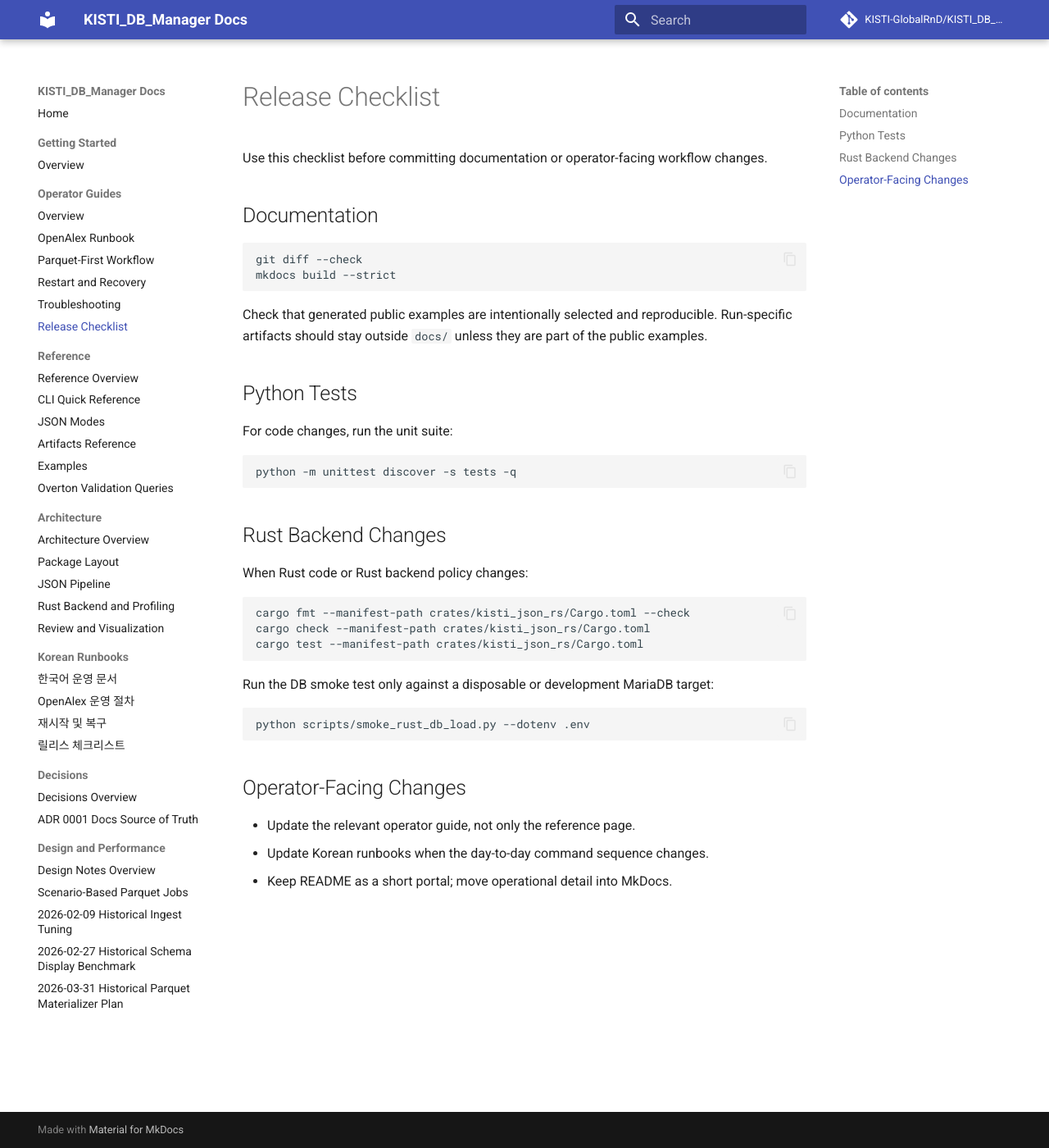
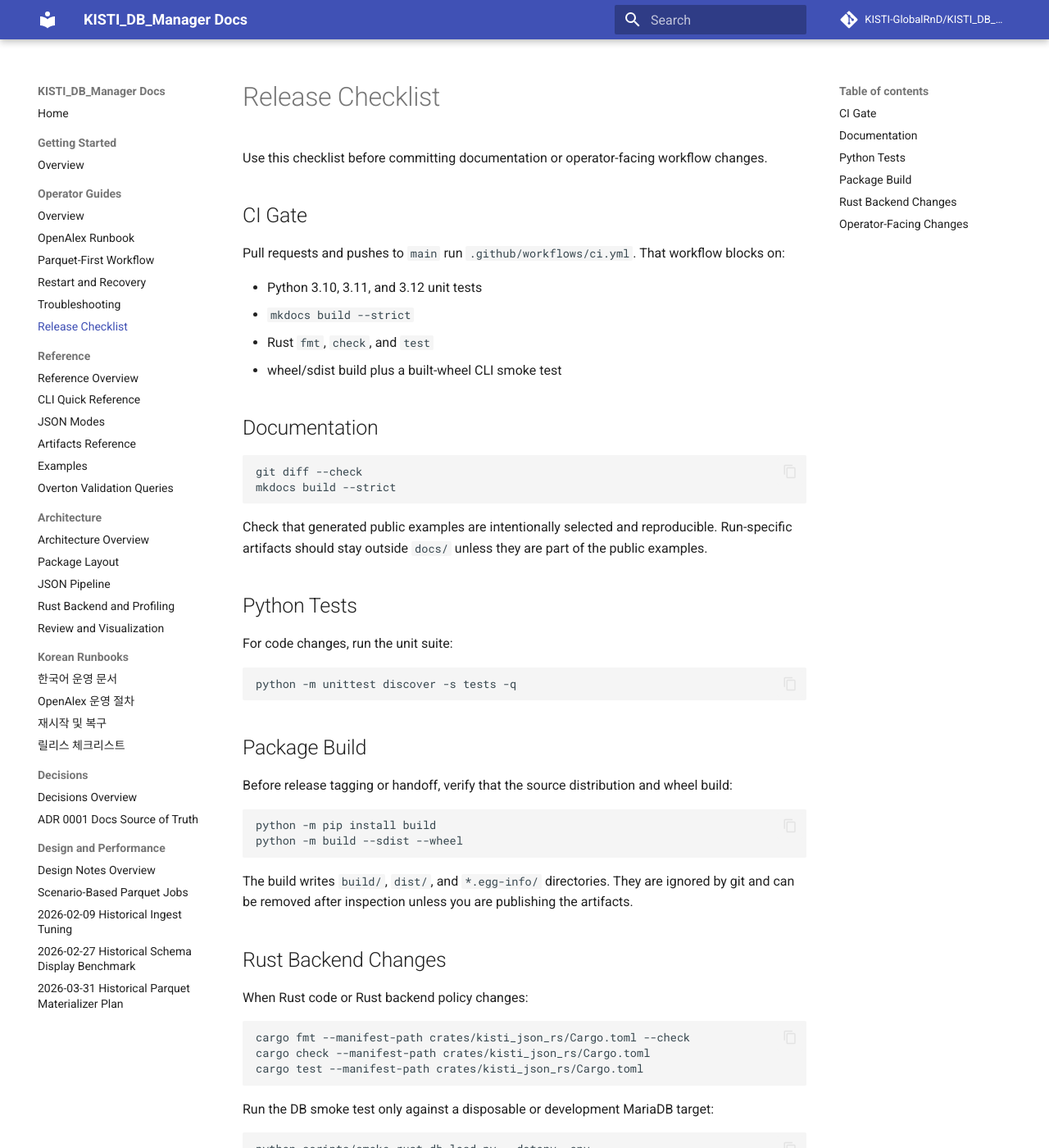
Before and after one commit to KISTI-GlobalRnD/KISTI_DB_Manager, an MkDocs documentation site: the page built from docs/operator-guides/release-checklist.md, in a window 1280 px wide and 1400 px high. Shown: the whole window at 82% size. Built offline with MkDocs 1.6.1 and Material for MkDocs 9.7.7, drawn with Linux system fonts in a browser that asks for light colours; comment, search, counter and statistics services are not loaded.

Commit message:
Add product release CI gate

````diff
--- a/docs/operator-guides/release-checklist.md
+++ b/docs/operator-guides/release-checklist.md
@@ -1,6 +1,16 @@
 # Release Checklist
 
 Use this checklist before committing documentation or operator-facing workflow changes.
+
+## CI Gate
+
+Pull requests and pushes to `main` run `.github/workflows/ci.yml`.
+That workflow blocks on:
+
+- Python 3.10, 3.11, and 3.12 unit tests
+- `mkdocs build --strict`
+- Rust `fmt`, `check`, and `test`
+- wheel/sdist build plus a built-wheel CLI smoke test
 
 ## Documentation
 
@@ -19,6 +29,18 @@
 ```bash
 python -m unittest discover -s tests -q
 ```
+
+## Package Build
+
+Before release tagging or handoff, verify that the source distribution and wheel build:
+
+```bash
+python -m pip install build
+python -m build --sdist --wheel
+```
+
+The build writes `build/`, `dist/`, and `*.egg-info/` directories.
+They are ignored by git and can be removed after inspection unless you are publishing the artifacts.
 
 ## Rust Backend Changes
 
````
Also changed, not shown: docs/ko/release-checklist.md (+10 -0 lines), 1 other file.
